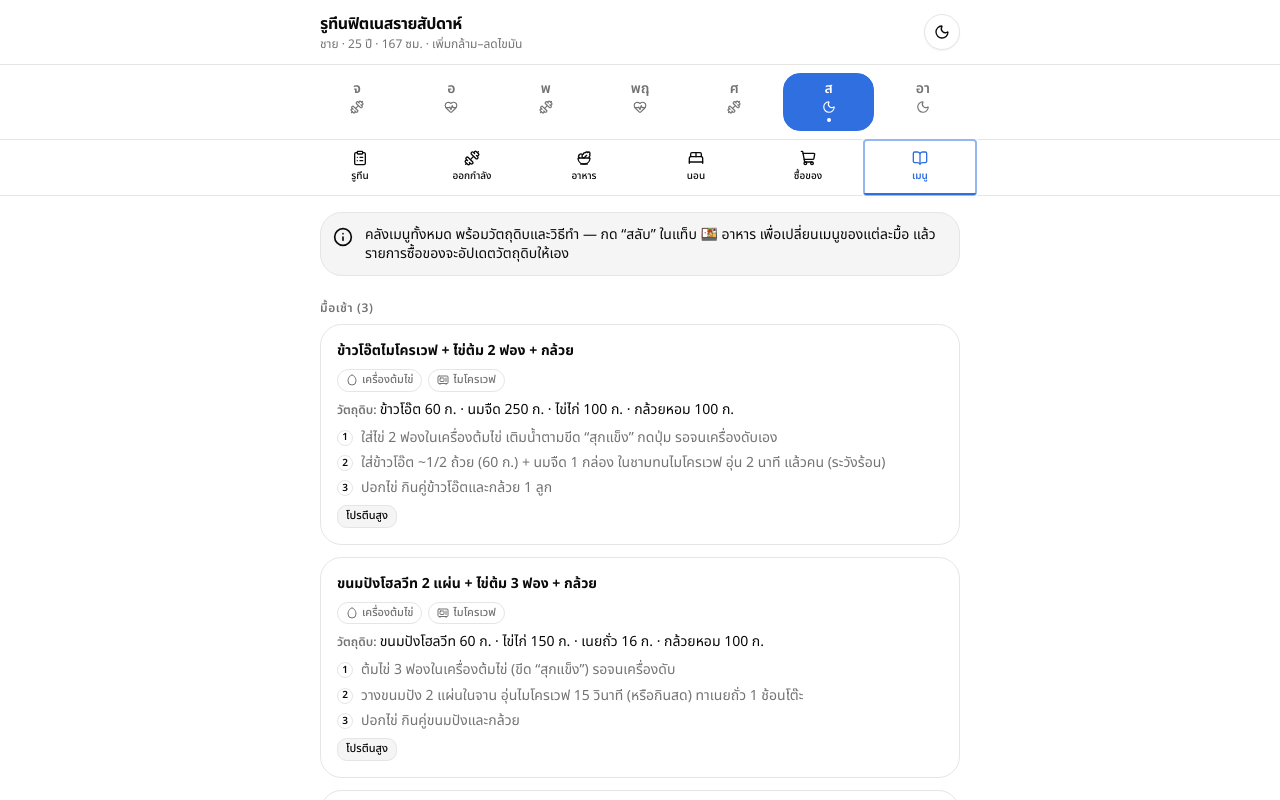
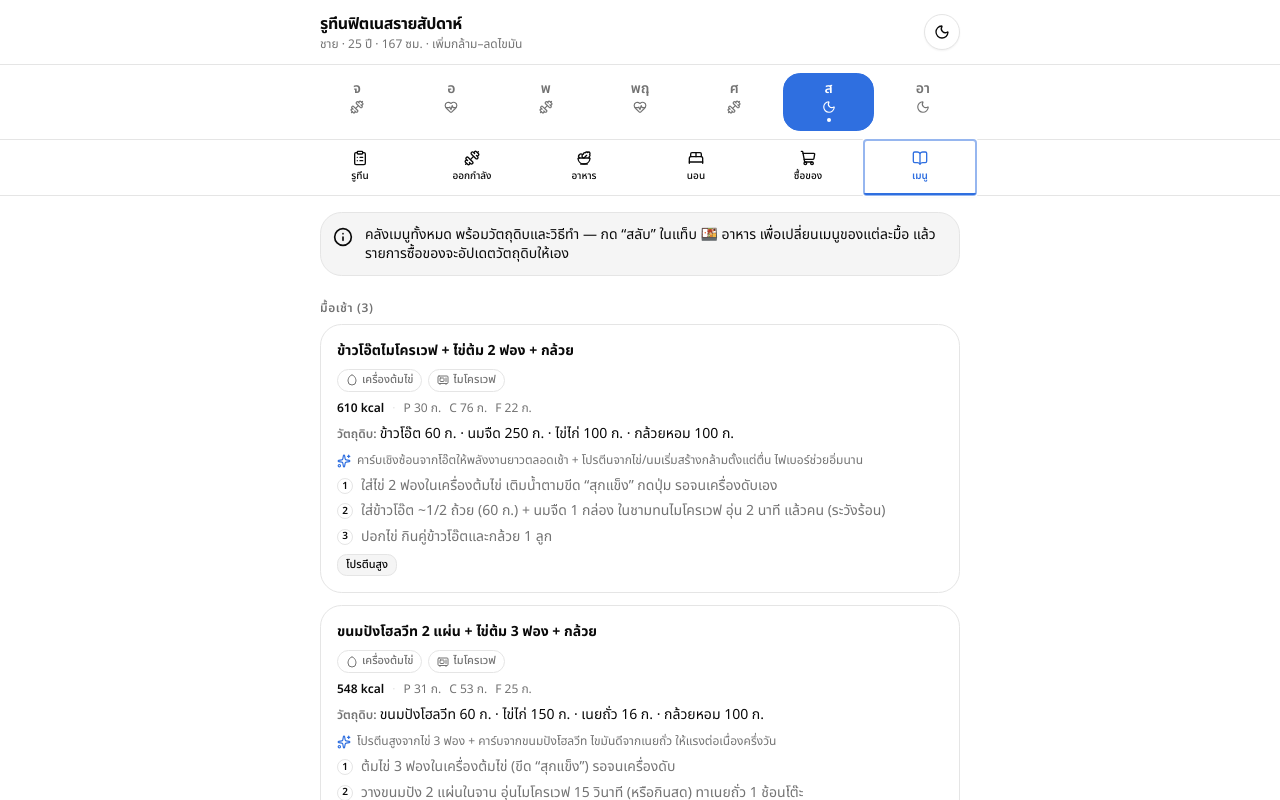
Before and after one commit to Notties/weekly-routine-app, a Next.js app: page / in a window 1280 px wide. Both pictures are taken after a click on the tab "เมนู". Shown: the top 800 px of the page. Built offline with nearby package versions, Linux system fonts and the light colour scheme.

Commit message:
feat(ui): nutrition strip + benefit in meal cards and menu library

```diff
--- a/src/components/meal-card.tsx
+++ b/src/components/meal-card.tsx
@@ -1,11 +1,12 @@
 "use client";
 
 import * as React from "react";
-import { Repeat, Check } from "lucide-react";
+import { Repeat, Check, Sparkles } from "lucide-react";
 import type { Meal } from "@/data/types";
 import { recipesForSlot } from "@/lib/meals";
 import { StepList, TagRow } from "@/components/blocks";
 import { EquipmentBadges } from "@/components/equipment-badges";
+import { NutritionStrip } from "@/components/nutrition-strip";
 import { Button } from "@/components/ui/button";
 import { cn } from "@/lib/utils";
 
@@ -45,6 +46,13 @@ export function MealCard({
       </div>
 
       <EquipmentBadges equipment={meal.equipment} />
+      <NutritionStrip macros={meal.macros} />
+      {meal.benefit && (
+        <p className="mt-2 flex gap-1.5 text-xs leading-snug text-muted-foreground">
+          <Sparkles className="mt-0.5 size-3.5 shrink-0 text-primary" />
+          <span>{meal.benefit}</span>
+        </p>
+      )}
       <StepList steps={meal.steps} />
       <TagRow tags={meal.tags} />
 
--- /dev/null
+++ b/src/components/nutrition-strip.tsx
@@ -0,0 +1,14 @@
+import type { Macros } from "@/data/types";
+
+/** แถบมาโครเล็ก ๆ: kcal · P/C/F (กรัม) */
+export function NutritionStrip({ macros }: { macros: Macros }) {
+  return (
+    <div className="mt-2 flex flex-wrap items-center gap-x-2 gap-y-1 text-xs text-muted-foreground">
+      <span className="tnum font-semibold text-foreground">{macros.kcal} kcal</span>
+      <span className="text-border">·</span>
+      <span className="tnum">P {macros.protein} ก.</span>
+      <span className="tnum">C {macros.carb} ก.</span>
+      <span className="tnum">F {macros.fat} ก.</span>
+    </div>
+  );
+}
--- a/src/components/views/menu-library-view.tsx
+++ b/src/components/views/menu-library-view.tsx
@@ -1,7 +1,9 @@
-import { Info } from "lucide-react";
+import { Info, Sparkles } from "lucide-react";
 import { recipes } from "@/data";
 import { MEAL_SLOT_LABEL, type MealSlot, type Recipe } from "@/data/types";
 import { SectionTitle, StepList, TagRow } from "@/components/blocks";
+import { recipeMacros } from "@/lib/nutrition";
+import { NutritionStrip } from "@/components/nutrition-strip";
 import { EquipmentBadges } from "@/components/equipment-badges";
 
 const SLOT_ORDER: MealSlot[] = [
@@ -18,12 +20,19 @@ function RecipeCard({ recipe }: { recipe: Recipe }) {
     <article className="rounded-2xl border border-border bg-card p-4">
       <h3 className="text-sm font-bold">{recipe.name}</h3>
       <EquipmentBadges equipment={recipe.equipment} />
+      <NutritionStrip macros={recipeMacros(recipe)} />
       <p className="mt-2 text-sm">
         <span className="text-xs font-semibold text-muted-foreground">
           วัตถุดิบ:{" "}
         </span>
         {recipe.ingredients.map((i) => `${i.name} ${i.grams} ก.`).join(" · ")}
       </p>
+      {recipe.benefit && (
+        <p className="mt-2 flex gap-1.5 text-xs leading-snug text-muted-foreground">
+          <Sparkles className="mt-0.5 size-3.5 shrink-0 text-primary" />
+          <span>{recipe.benefit}</span>
+        </p>
+      )}
       <StepList steps={recipe.steps} />
       {recipe.tags && <TagRow tags={recipe.tags} />}
     </article>
```
